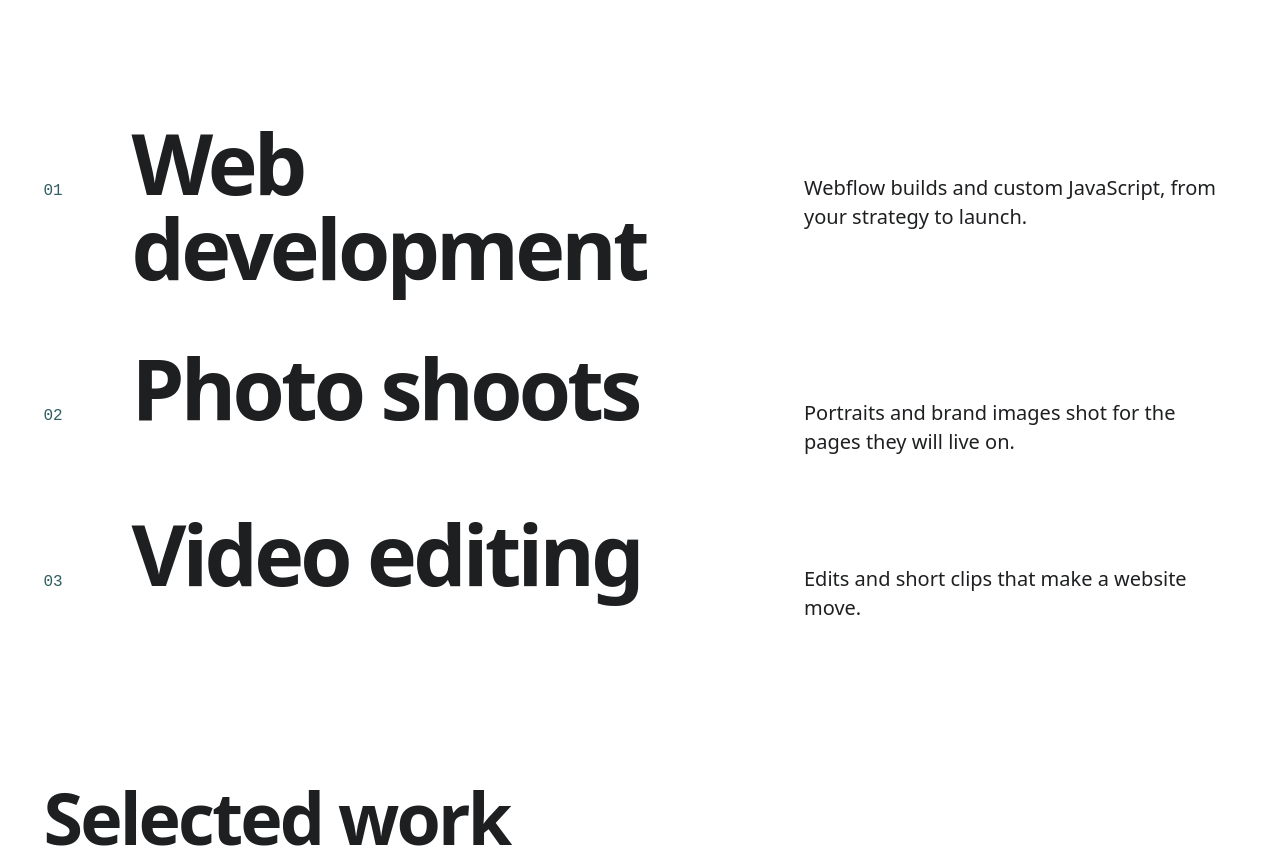
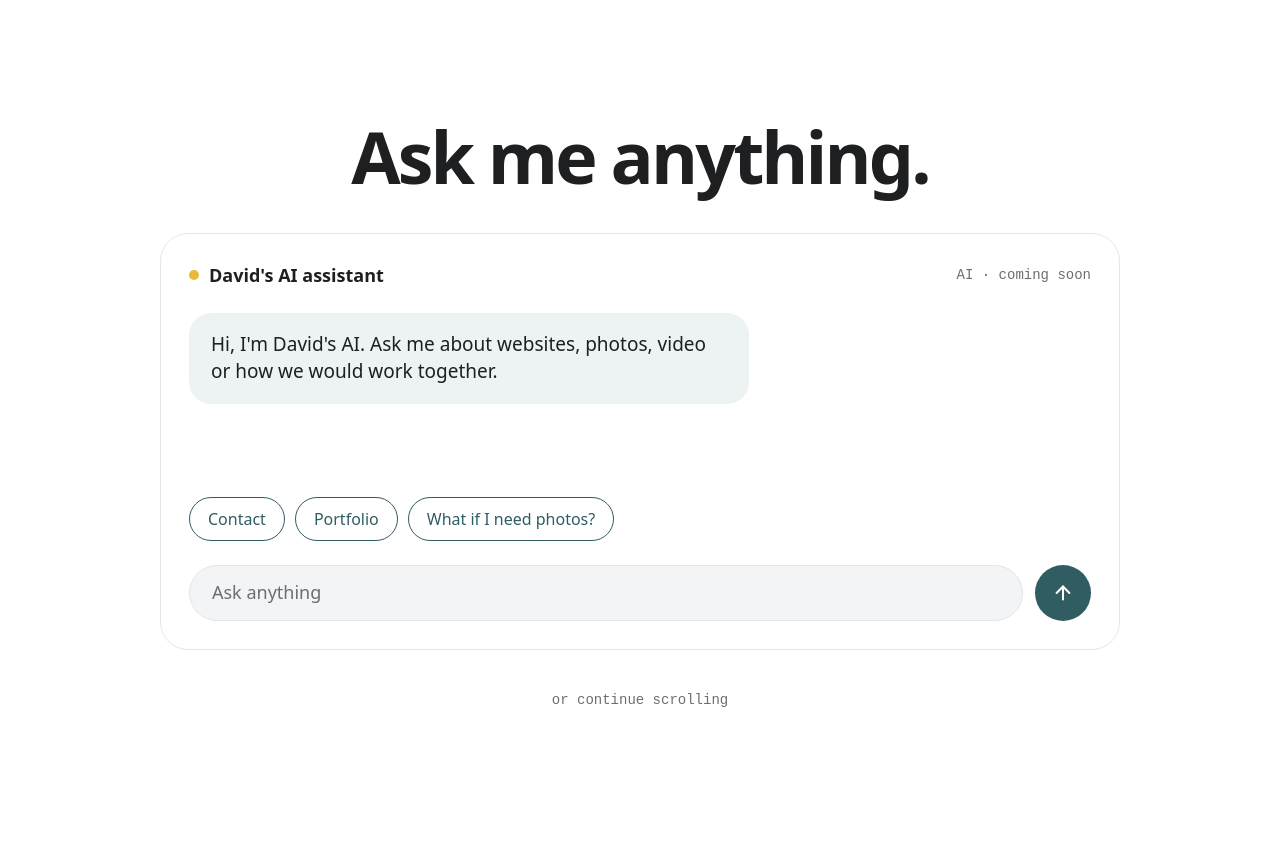
Before and after one commit to davidico/Web-personal-DAvid, an Astro site: page / in a window 1280 px wide. Shown: the part 2100-2968 px from the top of the page. Built offline with nearby package versions, Linux system fonts and the light colour scheme; Astro itself is replaced by a stand-in of ours.

Commit message:
feat: add static chat box placeholder
Co-Authored-By: Claude Opus 5.5 <noreply@anthropic.com>
Claude-Session: https://claude.ai/code/session_018prHFQZQJKHAoXgYLZUusw

```diff
--- /dev/null
+++ b/src/components/ChatBox.astro
@@ -0,0 +1,162 @@
+---
+const chips = ['Contact', 'Portfolio', 'What if I need photos?'];
+---
+
+<h2>Ask me anything.</h2>
+<form class="card" data-chat>
+  <div class="head">
+    <div class="name"><span class="dot" aria-hidden="true"></span>David's AI assistant</div>
+    <span class="mono">AI · coming soon</span>
+  </div>
+  <div class="thread">
+    <p class="bubble">
+      Hi, I'm David's AI. Ask me about websites, photos, video or how we would work together.
+    </p>
+  </div>
+  <div class="chips">
+    {chips.map((c) => <button type="button" data-chip>{c}</button>)}
+  </div>
+  <div class="ask">
+    <label for="chat-q" class="sr-only">Your question</label>
+    <input id="chat-q" name="q" type="text" placeholder="Ask anything" autocomplete="off" />
+    <button type="submit" class="send" aria-label="Send question">
+      <svg
+        aria-hidden="true"
+        width="22"
+        height="22"
+        viewBox="0 0 24 24"
+        fill="none"
+        stroke="currentColor"
+        stroke-width="2.2"
+        stroke-linecap="round"
+        stroke-linejoin="round"
+      >
+        <path d="M12 19V5"></path>
+        <path d="M5 12l7-7 7 7"></path>
+      </svg>
+    </button>
+  </div>
+</form>
+<span class="mono">or continue scrolling</span>
+
+<script is:inline>
+  document.querySelector('form[data-chat]')?.addEventListener('submit', (e) => e.preventDefault());
+</script>
+
+<style>
+  h2 {
+    font-size: clamp(40px, 5.6vw, 80px);
+    font-weight: 700;
+    line-height: 1;
+    letter-spacing: -0.04em;
+    text-align: center;
+  }
+  .card {
+    width: 100%;
+    max-width: 960px;
+    border: 1px solid var(--line);
+    border-radius: 28px;
+    padding: clamp(20px, 2.4vw, 28px);
+    display: flex;
+    flex-direction: column;
+    gap: 24px;
+    background: var(--bg);
+  }
+  .head {
+    display: flex;
+    flex-wrap: wrap;
+    align-items: center;
+    justify-content: space-between;
+    gap: 12px;
+  }
+  .name {
+    display: flex;
+    align-items: center;
+    gap: 10px;
+    font-size: 18px;
+    font-weight: 600;
+  }
+  .dot {
+    width: 10px;
+    height: 10px;
+    border-radius: 50%;
+    background: var(--gold);
+  }
+  .mono {
+    font-family: 'Geist Mono Variable', ui-monospace, monospace;
+    font-size: 14px;
+    color: var(--ink-2);
+  }
+  .thread {
+    min-height: 160px;
+    display: flex;
+    align-items: flex-start;
+  }
+  .bubble {
+    max-width: 560px;
+    padding: 18px 22px;
+    border-radius: 22px;
+    background: var(--bg-soft);
+    font-size: 19px;
+    line-height: 1.45;
+  }
+  .chips {
+    display: flex;
+    flex-wrap: wrap;
+    gap: 10px;
+  }
+  .chips button {
+    min-height: 44px;
+    padding: 0 18px;
+    border: 1px solid var(--petrol);
+    border-radius: 999px;
+    background: var(--bg);
+    color: var(--petrol);
+    font-size: 16px;
+    font-weight: 500;
+    cursor: pointer;
+  }
+  .ask {
+    display: flex;
+    gap: 12px;
+    align-items: center;
+  }
+  input {
+    flex: 1;
+    min-width: 0;
+    min-height: 56px;
+    padding: 0 22px;
+    border: 1px solid var(--line);
+    border-radius: 999px;
+    background: var(--bg-gray);
+    font-size: 18px;
+    color: var(--ink);
+  }
+  input::placeholder {
+    color: var(--ink-2);
+  }
+  .send {
+    width: 56px;
+    height: 56px;
+    flex-shrink: 0;
+    border: 0;
+    border-radius: 50%;
+    background: var(--petrol);
+    color: #fff;
+    display: flex;
+    align-items: center;
+    justify-content: center;
+    cursor: pointer;
+  }
+  .send:hover {
+    background: var(--petrol-hover);
+  }
+  .sr-only {
+    position: absolute;
+    width: 1px;
+    height: 1px;
+    overflow: hidden;
+    clip-path: inset(50%);
+    white-space: nowrap;
+  }
+</style>
--- a/src/pages/index.astro
+++ b/src/pages/index.astro
@@ -3,6 +3,7 @@ import Base from '../layouts/Base.astro';
 import Header from '../components/Header.astro';
 import Hero from '../components/Hero.astro';
 import Story from '../components/Story.astro';
+import ChatBox from '../components/ChatBox.astro';
 import Services from '../components/Services.astro';
 import Work from '../components/Work.astro';
 import Finale from '../components/Finale.astro';
@@ -17,10 +18,22 @@ import Footer from '../components/Footer.astro';
   <main class="wrap">
     <Hero />
     <Story />
-    <section id="chat"></section>
+    <section id="chat" class="chat">
+      <ChatBox />
+    </section>
     <Services />
     <Work />
     <Finale />
   </main>
   <Footer />
 </Base>
+
+<style>
+  .chat {
+    display: flex;
+    flex-direction: column;
+    align-items: center;
+    gap: 40px;
+    padding-top: clamp(104px, 13vw, 160px);
+  }
+</style>
```
Also changed, not shown: tests/chat.test.mjs (added, +39 -0 lines), tests/home.test.mjs (+1 -0 lines).
